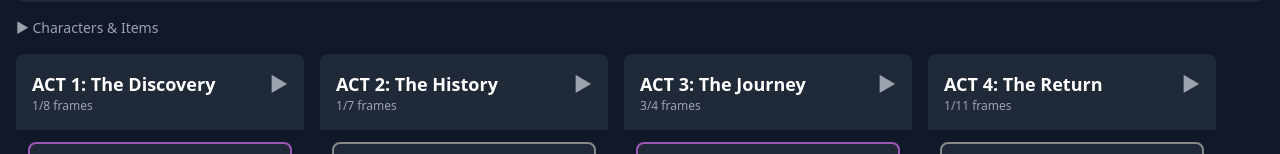
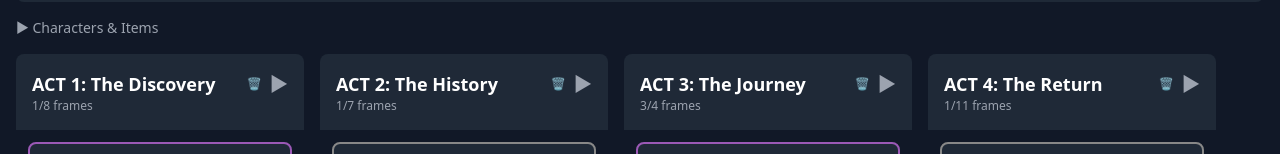
Before and after one commit to CuriousCornucopious/the-chair-storyboard-v2, a React (Vite) app: page / in a window 1280 px wide. Shown: the part 228-382 px from the top of the page. Built offline with nearby package versions, Linux system fonts and the light colour scheme.

Commit message:
Add delete acts/frames + fix duplication bug

```diff
--- a/src/App.jsx
+++ b/src/App.jsx
@@ -11,7 +11,7 @@ import ItemBox from './components/ItemBox';
 import AddItemModal from './components/AddItemModal';
 
 export default function App() {
-  const { story, setStory, updateFrame, insertFrame, insertAct, getProgress } = useStoryStorage();
+  const { story, setStory, updateFrame, deleteFrame, deleteAct, insertFrame, insertAct, getProgress } = useStoryStorage();
   const [selectedFrame, setSelectedFrame] = useState(null);
   const [selectedAct, setSelectedAct] = useState(null);
   const [statusFilter, setStatusFilter] = useState(['PENDING', 'COPIED', 'GENERATED', 'SHARED']);
@@ -28,8 +28,8 @@ export default function App() {
     setExpandedActs(prev => ({ ...prev, [actNum]: !prev[actNum] }));
   };
 
-  const handleStatusChange = useCallback((actNum, frameNum, updates) => {
-    updateFrame(actNum, frameNum, updates);
+  const handleStatusChange = useCallback((actNum, frameNum, updates, frameSubNum = null) => {
+    updateFrame(actNum, frameNum, updates, frameSubNum);
   }, [updateFrame]);
 
   const handleFrameClick = (frame, actNum) => {
@@ -42,8 +42,8 @@ export default function App() {
     setSelectedAct(null);
   };
 
-  const handleUpdateFrame = (actNum, frameNum, updates) => {
-    updateFrame(actNum, frameNum, updates);
+  const handleUpdateFrame = (actNum, frameNum, updates, frameSubNum = null) => {
+    updateFrame(actNum, frameNum, updates, frameSubNum);
     setSelectedFrame(prev => prev ? { ...prev, ...updates } : null);
   };
 
@@ -270,6 +270,8 @@ export default function App() {
               onToggleExpand={() => toggleActExpanded(act.actNum)}
               onFrameClick={(frame) => handleFrameClick(frame, act.actNum)}
               onStatusChange={handleStatusChange}
+              onDeleteFrame={(actNum, frameNum, frameSubNum) => deleteFrame(actNum, frameNum, frameSubNum)}
+              onDeleteAct={(actNum) => deleteAct(actNum)}
               onAddFrame={(actNum) => insertFrame(actNum)}
             />
           ))}
@@ -282,6 +284,10 @@ export default function App() {
             actNum={selectedAct}
             onClose={handleCloseExpanded}
             onUpdate={handleUpdateFrame}
+            onDelete={(actNum, frameNum, frameSubNum) => {
+              deleteFrame(actNum, frameNum, frameSubNum);
+              handleCloseExpanded();
+            }}
           />
         )}
 
--- a/src/components/ActColumn.jsx
+++ b/src/components/ActColumn.jsx
@@ -6,6 +6,8 @@ export default function ActColumn({
   onFrameClick,
   onStatusChange,
   onAddFrame,
+  onDeleteFrame,
+  onDeleteAct,
   isExpanded,
   onToggleExpand
 }) {
@@ -20,13 +22,27 @@ export default function ActColumn({
         className="bg-gray-800 rounded-t-lg p-4 cursor-pointer hover:bg-gray-750 transition-colors"
       >
         <div className="flex justify-between items-start">
-          <div>
+          <div className="flex-1">
             <h3 className="text-lg font-bold text-white">ACT {act.actNum}: {act.actTitle}</h3>
             <p className="text-xs text-gray-400">{generatedCount}/{totalCount} frames</p>
           </div>
-          <span className="text-gray-400 text-xl">
-            {isExpanded ? '▼' : '▶'}
-          </span>
+          <div className="flex items-center gap-2">
+            <button
+              onClick={(e) => {
+                e.stopPropagation();
+                if (confirm(`Delete Act ${act.actNum}? This will remove all ${act.frames.length} frames.`)) {
+                  onDeleteAct(act.actNum);
+                }
+              }}
+              className="text-red-400 hover:text-red-300 text-xs"
+              title="Delete Act"
+            >
+              🗑️
+            </button>
+            <span className="text-gray-400 text-xl">
+              {isExpanded ? '▼' : '▶'}
+            </span>
+          </div>
         </div>
 
         {/* Summary - shown when expanded */}
@@ -49,6 +65,11 @@ export default function ActColumn({
               actNum={act.actNum}
               onClick={onFrameClick}
               onStatusChange={onStatusChange}
+              onDelete={() => {
+                if (confirm(`Delete "${frame.title}"?`)) {
+                  onDeleteFrame(act.actNum, frame.frameNum, frame.frameSubNum || null);
+                }
+              }}
             />
           </div>
         ))}
--- a/src/components/ExpandedFrame.jsx
+++ b/src/components/ExpandedFrame.jsx
@@ -16,7 +16,7 @@ const detectPlatform = (url) => {
   return null;
 };
 
-export default function ExpandedFrame({ frame, actNum, onClose, onUpdate }) {
+export default function ExpandedFrame({ frame, actNum, onClose, onUpdate, onDelete }) {
   const [linkInput, setLinkInput] = useState('');
   const [localFrame, setLocalFrame] = useState(frame);
 
@@ -29,7 +29,7 @@ export default function ExpandedFrame({ frame, actNum, onClose, onUpdate }) {
       navigator.clipboard.writeText(localFrame.prompt);
       if (localFrame.status === 'PENDING') {
         setLocalFrame(prev => ({ ...prev, status: 'COPIED' }));
-        onUpdate(actNum, frame.frameNum, { status: 'COPIED' });
+        onUpdate(actNum, frame.frameNum, { status: 'COPIED' }, frame.frameSubNum || null);
       }
     }
   };
@@ -41,7 +41,7 @@ export default function ExpandedFrame({ frame, actNum, onClose, onUpdate }) {
       const base64 = await fileToBase64(file);
       const filename = `frame-ACT${actNum}-frame${frame.frameNum}.png`;
       setLocalFrame(prev => ({ ...prev, status: 'GENERATED', filename, imageUrl: base64 }));
-      onUpdate(actNum, frame.frameNum, { status: 'GENERATED', filename, imageUrl: base64 });
+      onUpdate(actNum, frame.frameNum, { status: 'GENERATED', filename, imageUrl: base64 }, frame.frameSubNum || null);
     }
   };
 
@@ -68,7 +68,7 @@ export default function ExpandedFrame({ frame, actNum, onClose, onUpdate }) {
     const newStatus = newLinks.length > 0 ? 'SHARED' :
       (localFrame.filename || localFrame.imageUrl) ? 'GENERATED' : 'COPIED';
     setLocalFrame(prev => ({ ...prev, status: newStatus, sharedLinks: newLinks }));
-    onUpdate(actNum, frame.frameNum, { status: newStatus, sharedLinks: newLinks });
+    onUpdate(actNum, frame.frameNum, { status: newStatus, sharedLinks: newLinks }, frame.frameSubNum || null);
   };
 
   const handleFieldChange = (field, value) => {
@@ -76,13 +76,26 @@ export default function ExpandedFrame({ frame, actNum, onClose, onUpdate }) {
   };
 
   const handleBlur = (field) => {
-    onUpdate(actNum, frame.frameNum, { [field]: localFrame[field] });
+    onUpdate(actNum, frame.frameNum, { [field]: localFrame[field] }, frame.frameSubNum || null);
+  };
+
+  const handleDelete = () => {
+    if (confirm(`Delete "${localFrame.title}"? This cannot be undone.`)) {
+      onDelete(actNum, frame.frameNum, frame.frameSubNum || null);
+      onClose();
+    }
   };
 
   return (
     <div className="fixed inset-0 bg-black/80 flex items-center justify-center z-50 p-4">
       <div className="bg-gray-800 rounded-xl max-w-2xl w-full max-h-[90vh] overflow-y-auto">
         <div className="flex justify-between items-center p-4 border-b border-gray-700">
+          <button
+            onClick={handleDelete}
+            className="text-red-400 hover:text-red-300 text-sm mr-4"
+          >
+            🗑️ Delete
+          </button>
           <div>
             <input
               type="text"
@@ -91,7 +104,7 @@ export default function ExpandedFrame({ frame, actNum, onClose, onUpdate }) {
               onBlur={() => handleBlur('title')}
               className="text-xl font-bold bg-transparent border-b border-transparent hover:border-gray-600 focus:border-blue-500 outline-none"
             />
-            <p className="text-sm text-gray-400">ACT {actNum} • Frame {frame.frameNum}</p>
+            <p className="text-sm text-gray-400">ACT {actNum} • Frame {frame.frameNum}{frame.frameSubNum ? '.' + frame.frameSubNum : ''}</p>
           </div>
           <button onClick={onClose} className="text-gray-400 hover:text-white text-2xl">&times;</button>
         </div>
--- a/src/components/FrameCard.jsx
+++ b/src/components/FrameCard.jsx
@@ -20,7 +20,7 @@ const platformColors = {
   instagram: '#E1306C'
 };
 
-export default function FrameCard({ frame, actNum, onClick, onStatusChange }) {
+export default function FrameCard({ frame, actNum, onClick, onStatusChange, onDelete }) {
   const colors = statusColors[frame.status] || statusColors.PENDING;
   const promptColor = promptStatusColors[frame.promptStatus] || promptStatusColors.draft;
 
@@ -29,7 +29,7 @@ export default function FrameCard({ frame, actNum, onClick, onStatusChange }) {
     if (frame.prompt) {
       navigator.clipboard.writeText(frame.prompt);
       if (frame.status === 'PENDING') {
-        onStatusChange(actNum, frame.frameNum, { status: 'COPIED' });
+        onStatusChange(actNum, frame.frameNum, { status: 'COPIED' }, frame.frameSubNum || null);
       }
     }
   };
@@ -44,8 +44,13 @@ export default function FrameCard({ frame, actNum, onClick, onStatusChange }) {
         status: 'GENERATED',
         filename,
         imageUrl: url
-      });
+      }, frame.frameSubNum || null);
     }
+  };
+
+  const handleDeleteClick = (e) => {
+    e.stopPropagation();
+    if (onDelete) onDelete();
   };
 
   // Format frame number (handle sub-frames like 4.1, 4.2)
@@ -119,6 +124,15 @@ export default function FrameCard({ frame, actNum, onClick, onStatusChange }) {
           Upload
           <input type="file" accept="image/*" className="hidden" onChange={handleUpload} />
         </label>
+        {onDelete && (
+          <button
+            onClick={handleDeleteClick}
+            className="text-xs bg-red-900 hover:bg-red-800 px-2 py-1 rounded ml-auto"
+            title="Delete Frame"
+          >
+            🗑️
+          </button>
+        )}
       </div>
     </div>
   );
--- a/src/hooks/useStoryStorage.js
+++ b/src/hooks/useStoryStorage.js
@@ -427,16 +427,37 @@ export function useStoryStorage() {
     localStorage.setItem(STORAGE_KEY, JSON.stringify(story));
   }, [story]);
 
-  const updateFrame = (actNum, frameNum, updates) => {
+  const updateFrame = (actNum, frameNum, updates, frameSubNum = null) => {
     setStory(prev => ({
       ...prev,
       acts: prev.acts.map(act =>
         act.actNum === actNum
           ? { ...act, frames: act.frames.map(frame =>
-              frame.frameNum === frameNum ? { ...frame, ...updates } : frame
+              frame.frameNum === frameNum && (frameSubNum === null || frame.frameSubNum === frameSubNum)
+                ? { ...frame, ...updates } : frame
             )}
           : act
       )
+    }));
+  };
+
+  const deleteFrame = (actNum, frameNum, frameSubNum = null) => {
+    setStory(prev => ({
+      ...prev,
+      acts: prev.acts.map(act =>
+        act.actNum === actNum
+          ? { ...act, frames: act.frames.filter(frame =>
+              !(frame.frameNum === frameNum && (frameSubNum === null || frame.frameSubNum === frameSubNum))
+            )}
+          : act
+      )
+    }));
+  };
+
+  const deleteAct = (actNum) => {
+    setStory(prev => ({
+      ...prev,
+      acts: prev.acts.filter(act => act.actNum !== actNum)
     }));
   };
 
@@ -510,7 +531,7 @@ export function useStoryStorage() {
     return { total, completed, percent: total ? Math.round((completed / total) * 100) : 0 };
   };
 
-  return { story, setStory, updateFrame, insertFrame, insertAct, getProgress };
+  return { story, setStory, updateFrame, deleteFrame, deleteAct, insertFrame, insertAct, getProgress };
 }
 
 export function exportJSON(story) {
```
